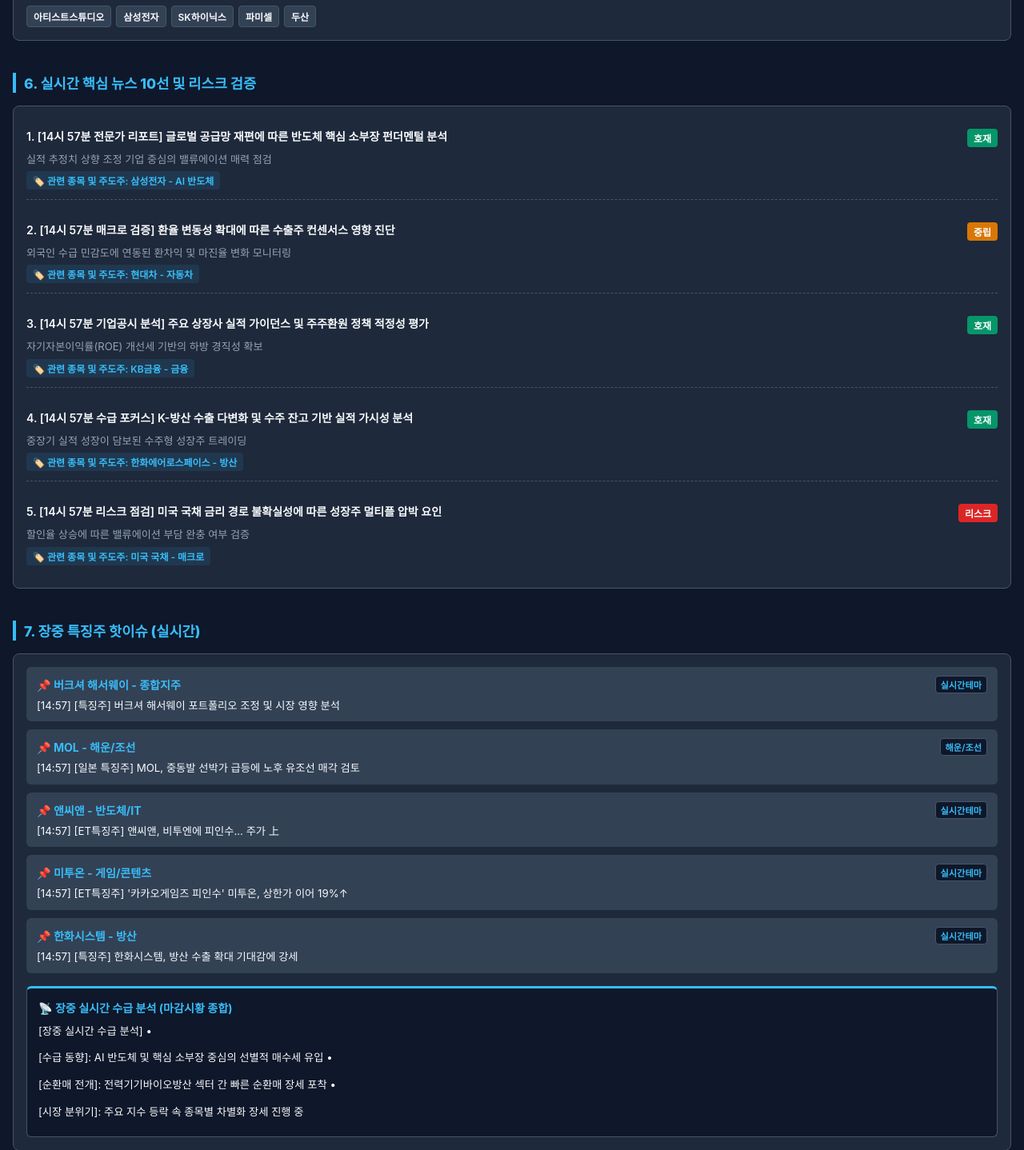
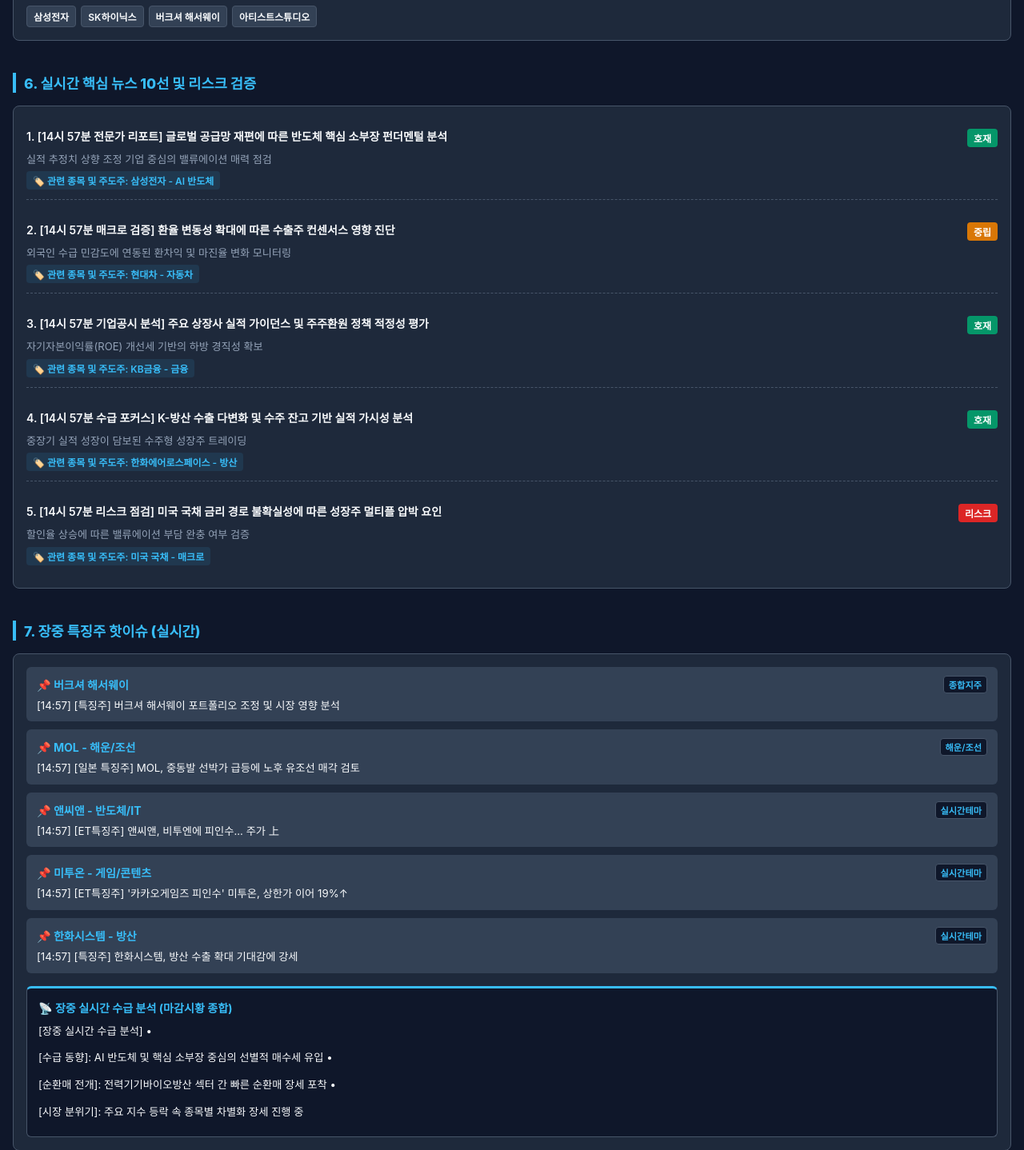
Before and after one commit to pcy005-web/stock-terminal, a Flask app: page / in a window 1280 px wide. Shown: the part 2568-4006 px from the top of the page at 80% size. Run offline with Flask 3, Linux system fonts and the light colour scheme; data that the repository does not hold is empty.

Commit message:
Update index.html

```diff
--- a/templates/index.html
+++ b/templates/index.html
@@ -249,11 +249,10 @@
             </ul>
             <div style="margin-top: 14px; font-size: 0.85rem; color: var(--text-sub);">관련 핵심 주목 종목 및 주도주:</div>
             <div class="tag-list" style="margin-top: 6px;">
-                <span class="tag">아티스트스튜디오</span>
                 <span class="tag">삼성전자</span>
                 <span class="tag">SK하이닉스</span>
-                <span class="tag">파미셀</span>
-                <span class="tag">두산</span>
+                <span class="tag">버크셔 해서웨이</span>
+                <span class="tag">아티스트스튜디오</span>
             </div>
         </div>
     </div>
@@ -291,7 +290,10 @@
                 <a href="{{ item.link }}" target="_blank" rel="noopener noreferrer" class="feature-card-link">
                     <div style="display: flex; align-items: center; justify-content: space-between; margin-bottom: 2px;">
                         <span style="font-weight: 700; font-size: 0.88rem; color: var(--accent-main);">
-                            {% if '아티스트스튜디오' in item.title or '아티스트' in item.title %}📌 아티스트스튜디오
+                            {% if '삼성전자' in item.title %}📌 삼성전자
+                            {% elif 'SK하이닉스' in item.title %}📌 SK하이닉스
+                            {% elif '버크셔' in item.title or '버크셔해서웨이' in item.title %}📌 버크셔 해서웨이
+                            {% elif '아티스트스튜디오' in item.title or '아티스트' in item.title %}📌 아티스트스튜디오
                             {% elif '파미셀' in item.title %}📌 파미셀
                             {% elif 'SK바이오팜' in item.title %}📌 SK바이오팜
                             {% elif 'GMI클라우드' in item.title %}📌 GMI클라우드
@@ -299,10 +301,14 @@
                             {% elif 'CATL' in item.title %}📌 CATL
                             {% else %}📌 {{ item.stock|default('실시간 특징주') }}{% endif %}
                         </span>
-                        <!-- 아티스트스튜디오 등 엔터/드라마 관련 뉴스는 '엔터테인먼트'로 자동 매칭 -->
+                        <!-- 업종 자동 매핑 템플릿 영역 -->
                         <span class="tag" style="font-size: 0.7rem; padding: 2px 6px; font-weight: 600; color: var(--accent-main); background: var(--bg-primary);">
                             {% if item.sector %}
                                 {{ item.sector }}
+                            {% elif '삼성전자' in item.title or 'SK하이닉스' in item.title or '반도체' in item.title %}
+                                반도체/IT
+                            {% elif '버크셔' in item.title or '버크셔해서웨이' in item.title %}
+                                종합지주
                             {% elif '아티스트스튜디오' in item.title or '아티스트' in item.title or '드라마' in item.title %}
                                 엔터테인먼트
                             {% elif '파미셀' in item.title or '바이오팜' in item.title %}
@@ -474,7 +480,13 @@
                             let titleText = item.title || '';
                             let sectorText = item.sector || '';
 
-                            if (titleText.includes('아티스트스튜디오') || titleText.includes('아티스트')) {
+                            if (titleText.includes('삼성전자')) {
+                                stockLabel = '삼성전자';
+                            } else if (titleText.includes('SK하이닉스')) {
+                                stockLabel = 'SK하이닉스';
+                            } else if (titleText.includes('버크셔')) {
+                                stockLabel = '버크셔 해서웨이';
+                            } else if (titleText.includes('아티스트스튜디오') || titleText.includes('아티스트')) {
                                 stockLabel = '아티스트스튜디오';
                             } else if (titleText.includes('파미셀')) {
                                 stockLabel = '파미셀';
@@ -488,9 +500,13 @@
                                 stockLabel = 'CATL';
                             }
 
-                            // 실시간 갱신 시에도 업종 자동 매핑
+                            // 실시간 갱신(JS) 시에도 완벽하게 업종명 자동 매칭
                             if (!sectorText) {
-                                if (titleText.includes('아티스트스튜디오') || titleText.includes('아티스트') || titleText.includes('드라마')) {
+                                if (titleText.includes('삼성전자') || titleText.includes('SK하이닉스') || titleText.includes('반도체')) {
+                                    sectorText = '반도체/IT';
+                                } else if (titleText.includes('버크셔')) {
+                                    sectorText = '종합지주';
+                                } else if (titleText.includes('아티스트스튜디오') || titleText.includes('아티스트') || titleText.includes('드라마')) {
                                     sectorText = '엔터테인먼트';
                                 } else if (titleText.includes('파미셀') || titleText.includes('바이오팜')) {
                                     sectorText = '바이오/제약';
```
